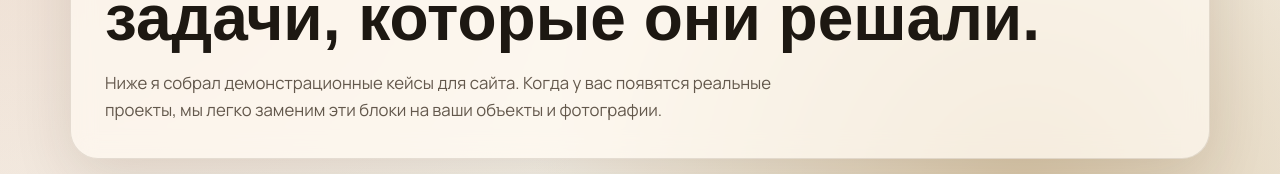
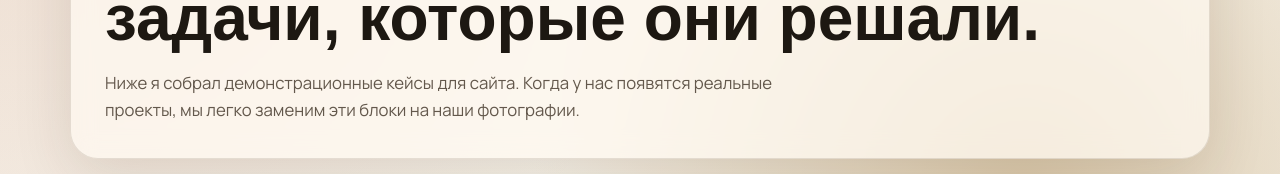
Before and after one commit to t73mo/mmstudio, a plain HTML site: page portfolio.html in a window 1280 px wide. Shown: the part 252-426 px from the top of the page. Drawn offline with Linux system fonts and the light colour scheme; a web font is replaced by a local one.

Commit message:
Update lead paragraph for consistency in language

```diff
--- a/portfolio.html
+++ b/portfolio.html
@@ -41,7 +41,7 @@
   <section class="section page-intro">
     <p class="eyebrow">Портфолио</p>
     <h1>Показываем не просто макеты, а задачи, которые они решали.</h1>
-    <p class="lead">Ниже я собрал демонстрационные кейсы для сайта. Когда у вас появятся реальные проекты, мы легко заменим эти блоки на ваши объекты и фотографии.</p>
+    <p class="lead">Ниже я собрал демонстрационные кейсы для сайта. Когда у нас появятся реальные проекты, мы легко заменим эти блоки на наши фотографии.</p>
   </section>
 
   <section class="section portfolio-stack">
```
